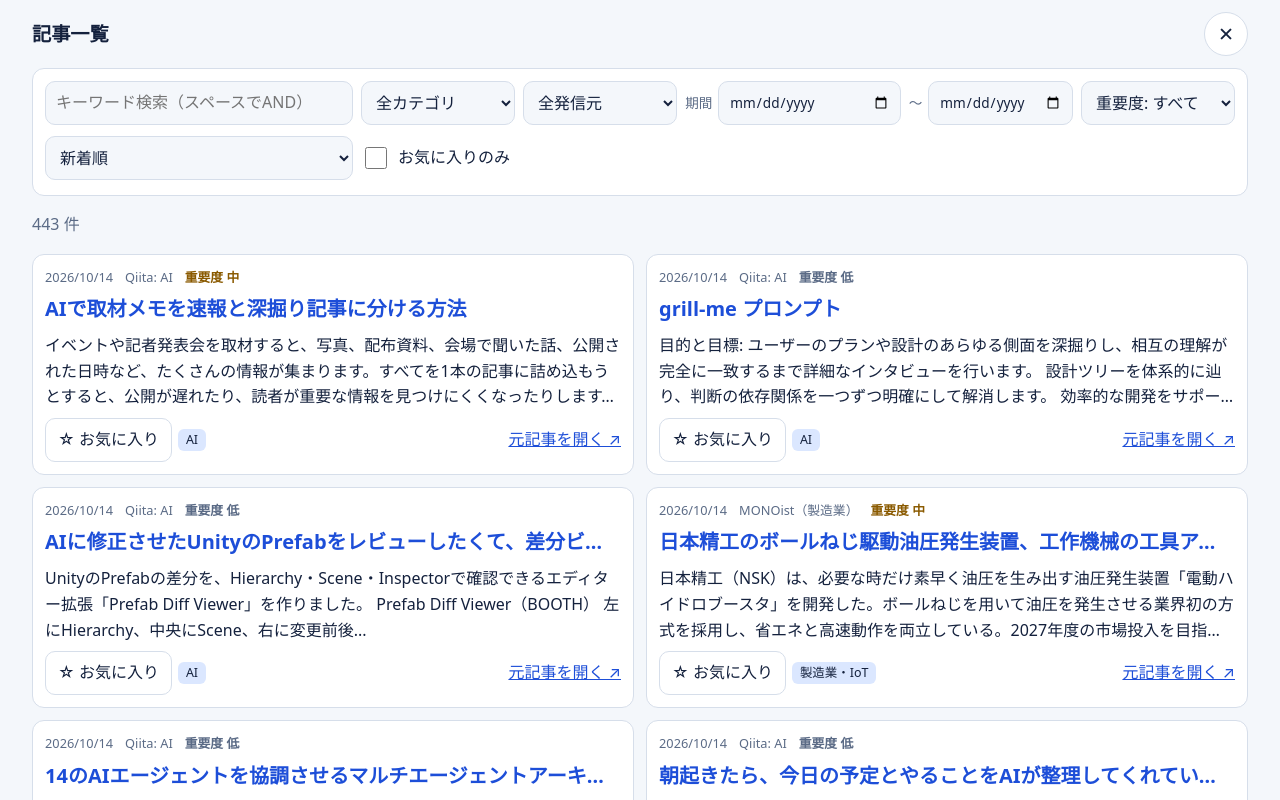
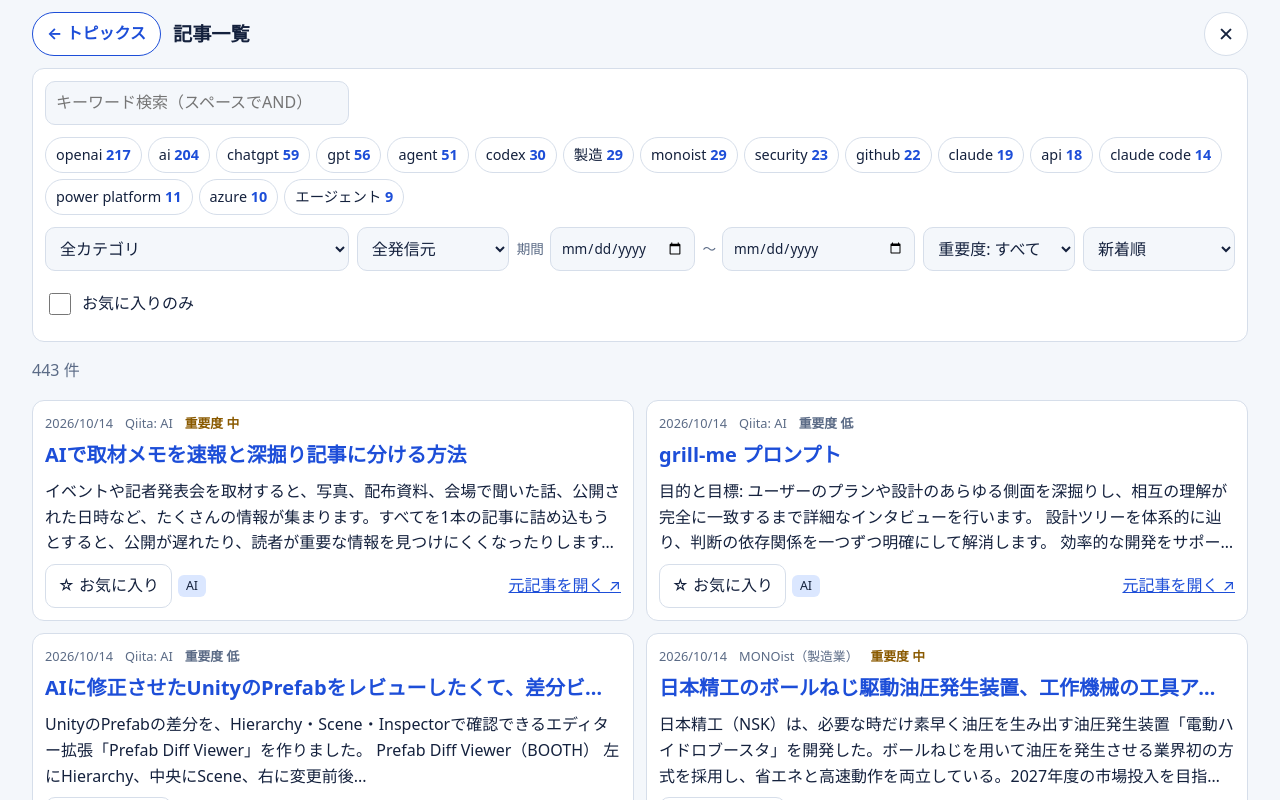
Before and after one commit to moppe1979/AITopics, a React (Vite) app in the folder web/: page / in a window 1280 px wide. Both pictures are taken after a click on the button "記事一覧・検索". Shown: the top 800 px of the page. Built offline with nearby package versions, Linux system fonts and the light colour scheme.

Commit message:
feat: 左上にトピックスへ戻るボタン、×は遷移元に戻る、検索キーワードチップを追加
Co-Authored-By: Claude Sonnet 5.5 <noreply@anthropic.com>

```diff
--- a/web/src/App.tsx
+++ b/web/src/App.tsx
@@ -58,6 +58,7 @@ export default function App() {
   const [filters, setFilters] = useState<Filters>(EMPTY_FILTERS);
   const [favs, setFavs] = useState<Set<number>>(loadFavorites);
   const [showQr, setShowQr] = useState(false);
+  const [cameFrom, setCameFrom] = useState<View>('list');
   const [pageSize, setPageSize] = useState<number>(loadPageSize);
   const [shown, setShown] = useState<number>(pageSize);
 
@@ -112,11 +113,12 @@ export default function App() {
     setView('list');
   };
   const openDetail = (a: Article) => {
+    if (view !== 'detail') setCameFrom(view);
     setSelected(a);
     setView('detail');
     window.scrollTo(0, 0);
   };
-  const back = () => setView(view === 'detail' ? 'list' : 'home');
+  const back = () => setView(view === 'detail' ? cameFrom : 'home');
 
   if (error) return <Shell><p className="banner error">{error}</p></Shell>;
   if (!data) return <Shell><p className="muted">読み込み中…</p></Shell>;
@@ -128,7 +130,12 @@ export default function App() {
   return (
     <Shell wide={view === 'home' || view === 'list'}>
       <header className="topbar">
-        <h1>{title[view]}</h1>
+        <div className="topbar-left">
+          {view !== 'home' && (
+            <button className="home-btn" aria-label="トピックスのページに戻る" onClick={() => setView('home')}>← トピックス</button>
+          )}
+          <h1>{title[view]}</h1>
+        </div>
         <div className="topbar-actions">
           {view === 'home' && (
             <button className="icon-btn qr-btn" aria-label="スマホ用QRコード" onClick={() => setShowQr(true)}>QR</button>
@@ -207,6 +214,19 @@ function StatusBanner({ data }: { data: Dataset }) {
   );
 }
 
+function KeywordChips({ data, onPick, active }: { data: Dataset; onPick: (k: string) => void; active?: string }) {
+  const counts = new Map<string, number>();
+  data.articles.forEach((a) => a.keywords.forEach((k) => counts.set(k, (counts.get(k) ?? 0) + 1)));
+  const top = [...counts.entries()].sort((x, y) => y[1] - x[1]).slice(0, 16);
+  return (
+    <div className="chips small kw-chips">
+      {top.map(([k, n]) => (
+        <button key={k} className={`chip kw ${active === k ? 'active' : ''}`} onClick={() => onPick(k)}>{k} <b>{n}</b></button>
+      ))}
+    </div>
+  );
+}
+
 function Home({ data, openList, openDetail, favs, toggleFav, openLogs }: {
   data: Dataset; openList: (p?: Partial<Filters>) => void; openDetail: (a: Article) => void;
   favs: Set<number>; toggleFav: (id: number) => void; openLogs: () => void;
@@ -244,6 +264,10 @@ function Home({ data, openList, openDetail, favs, toggleFav, openLogs }: {
             <button key={c} className="chip" onClick={() => openList({ category: c })}>{c} <b>{n}</b></button>
           ))}
         </div>
+      </section>
+      <section className="section">
+        <h2>検索キーワード</h2>
+        <KeywordChips data={data} onPick={(k) => openList({ q: k })} />
       </section>
       <div className="cols">
         {section('重要なトピックス', important, () => openList({ minImportance: 3 }), true)}
@@ -335,6 +359,7 @@ function FilterPanel({ data, filters, setFilters }: { data: Dataset; filters: Fi
   return (
     <section className="filters">
       <input type="search" placeholder="キーワード検索（スペースでAND）" value={filters.q} onChange={(e) => set('q', e.target.value)} />
+      <KeywordChips data={data} active={filters.q} onPick={(k) => set('q', filters.q === k ? '' : k)} />
       <div className="row">
         <select value={filters.category} onChange={(e) => set('category', e.target.value)} aria-label="カテゴリ">
           <option value="">全カテゴリ</option>
--- a/web/src/styles.css
+++ b/web/src/styles.css
@@ -100,3 +100,9 @@ code { background: var(--primary-weak); padding: 0 4px; border-radius: 4px; }
 .modal-body img { background: #fff; padding: 8px; border-radius: 8px; max-width: 100%; height: auto; }
 .modal-body h2 { margin: 0 0 12px; font-size: 1.1rem; }
 .modal-close { position: absolute; top: 8px; right: 8px; }
+.topbar-left { display: flex; align-items: center; gap: 12px; min-width: 0; }
+.home-btn { min-height: 44px; padding: 0 14px; border-radius: 22px; border: 1px solid var(--primary); background: var(--surface); color: var(--primary); font: inherit; font-weight: 700; cursor: pointer; white-space: nowrap; }
+.chip.kw { min-height: 36px; padding: 0 10px; font-size: .9rem; }
+.chip.kw.active { background: var(--primary); color: #fff; border-color: var(--primary); }
+.chip.kw.active b { color: #fff; }
+.kw-chips { grid-column: 1 / -1; }
```
